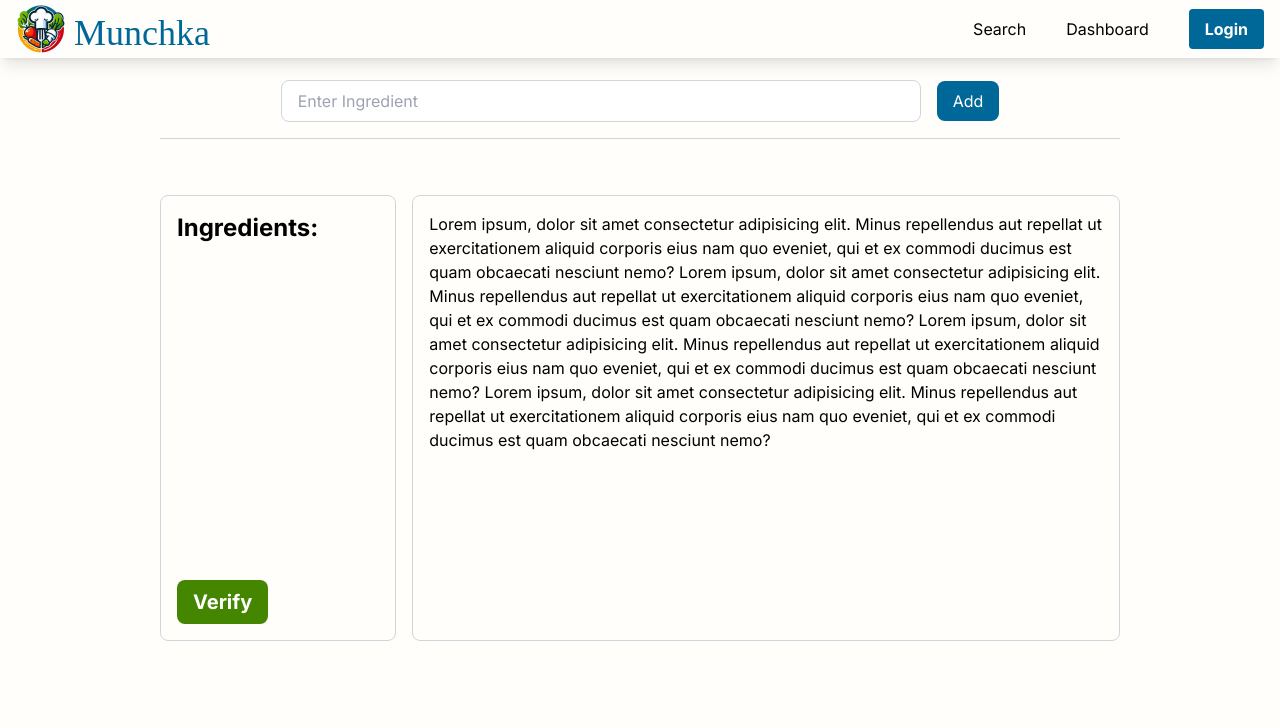
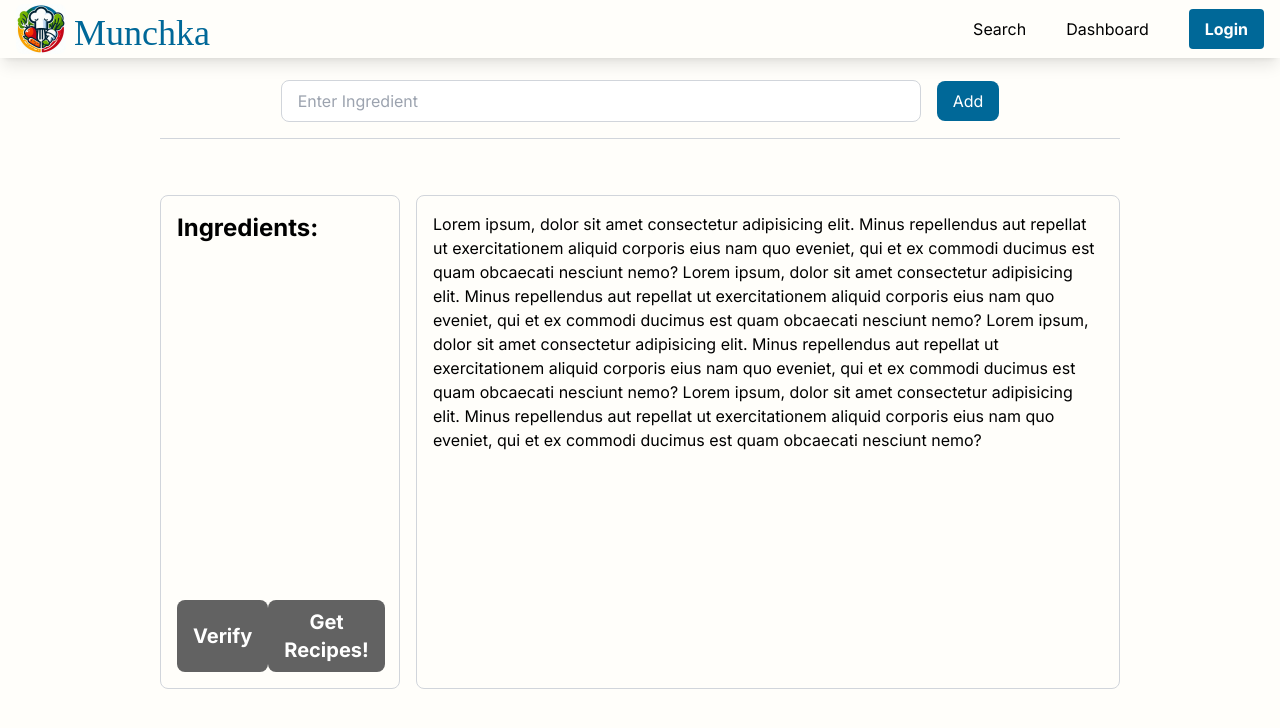
Before and after one commit to kevinxiong613/aws-pricing-analyzer-frontend, a Next.js app: page /search in a window 1280 px wide. Shown: the top 728 px of the page. Built offline with nearby package versions, Linux system fonts and the light colour scheme.

Commit message:
Added functionality to disable certain buttons when an API call is being processed or if their functionality isnt needed

```diff
--- a/package.json
+++ b/package.json
@@ -16,6 +16,7 @@
         "react": "^18",
         "react-dom": "^18",
         "react-icons": "^5.2.1",
+        "react-loader-spinner": "^6.1.6",
         "react-toastify": "^10.0.5",
         "swiper": "^11.1.1",
         "universal-cookie": "^7.1.4"
--- a/src/components/Search.jsx
+++ b/src/components/Search.jsx
@@ -6,116 +6,176 @@ import { verifyIngredients } from "@/api/gemini";
 import { toast, ToastContainer } from "react-toastify"; // Toasts to indicate if something is wrong
 import "react-toastify/dist/ReactToastify.css";
 import { GoCheckCircle } from "react-icons/go";
+import { Circles } from "react-loader-spinner";
 
 export default function Search() {
-    const [badIngredientList, setBadIngredientList] = useState([]);
-    const [goodIngredientList, setGoodIngredientList] = useState([]);
-    const [ingredient, setIngredient] = useState("");
+    const [badIngredientList, setBadIngredientList] = useState([]); // The unverified ingredients, which includes when you just add it
+    const [goodIngredientList, setGoodIngredientList] = useState([]); // The verified ingredients
+    const [ingredient, setIngredient] = useState(""); // Used to keep track of the ingredient in the search bar
+    const [loading, setLoading] = useState(false); // Loading state for API calls
+
     const handleIngredientChange = (event) => {
+        // When the search bar value changes
         setIngredient(event.target.value);
     };
     const handleIngredientAdd = (event) => {
+        // Add the ingredient to the list of ingredients
         event.preventDefault();
-        if (ingredient.length > 3) {
+        if (ingredient.length > 2) {
+            // Any ingredients under length 2 not allowed
             setBadIngredientList([...badIngredientList, ingredient]); // Add ingredient to prompt array
             setIngredient(""); // Turn ingredient back to how it used to be
         }
     };
     const handleKeyDown = (event) => {
+        // Enter key to add ingredient in case people don't want to click "add"
         if (event.key === "Enter") {
             handleIngredientAdd(event);
         }
     };
     const handleVerify = async (event) => {
         event.preventDefault(); // Add this line to prevent it from doing it twice due to it automatically just reloading by default
+
         const verify = async () => {
             try {
                 const ingredientString = badIngredientList.join(", "); // Turn the ingredients into a string to verify
 
-                const prompt = `Tell me which of these ingredients are not meant for cooking: ${ingredientString}. Remember that cooking equipment isn't meant for cooking. Give me a response with the ingredients separated by a comma and don't say anything else`;
-                console.log("PROMPT: " + prompt);
-                const ingredients = await verifyIngredients(prompt);
+                const prompt = `DONT CONSIDER ANY PREVIOUS RESPONSES FOR THIS. Tell me which of these ingredients are NOT consumable foods: ${ingredientString}. Give me a response with the ingredients separated by a comma and don't say anything else.`; // This is the prompt that happened to work best at identifying which are not allowed to be cooked. Gives response back as string seperating the bad ingredients with commas
+
+                const ingredients = await verifyIngredients(prompt); // Call my Express.js route, didn't directly call Gemini here to not worry about exposing API key
 
                 const blacklist = ingredients["text"].split(", "); // Turn the ingredients string back into a list of ingredients
                 const blackset = new Set(blacklist); // Turn it into a set
 
-                const newBadList = [];
-                const newGoodList = goodIngredientList;
+                const newBadList = []; // Set a newBadList to set the bad list to in the end
+                const newGoodList = goodIngredientList; // Temporarily have a variable to keep track of the good list too
                 for (var i = 0; i < badIngredientList.length; i++) {
                     if (!blackset.has(badIngredientList[i])) {
+                        // If an ingredient from the badIngredientList is not in the ingredients Gemini gave, it's safe
                         // This is a good ingredient that's okay to use
                         newGoodList.push(badIngredientList[i]);
                         console.log("fine");
                     } else {
+                        // Otherwise it's not suitable to eat
                         newBadList.push(badIngredientList[i]);
                     }
-                    console.log(newGoodList);
-                    console.log(newBadList);
+                    console.log("Good list: " + newGoodList);
+                    console.log("Bad list: " + newBadList);
                 }
                 setGoodIngredientList(newGoodList);
                 setBadIngredientList(newBadList); // Set the bad ingredient list again
             } catch (error) {
+                // If something goes wrong let the user know
                 toast.error("Could not verify ingredients at this time.", {
                     position: "bottom-right",
                 });
                 console.error(error.message);
+            } finally {
+                setLoading(false); // Disable loading circle no matter what happens so we can see the ingredients again
             }
         };
-        verify();
+        if (badIngredientList.length > 0) {
+            setLoading(true); // Set this to true to make the add button and verify button unclickable, and also add a loading circle
+            verify(); // Only do this if there are ingredients to check
+        }
     };
 
     return (
         <div className="flex flex-col items-center mt-20">
-            {/* Search bar */}
+            {/* ---------- SEARCH BAR ---------- */}
             <ToastContainer />
             <div className="mb-6 border-b border-gray-300 pb-4 w-full md:w-3/4">
                 <div className="flex items-center justify-center">
                     <input
                         type="text"
                         value={ingredient}
-                        onChange={handleIngredientChange}
-                        onKeyDown={handleKeyDown}
+                        onChange={handleIngredientChange} // Keep track of the string that is in the search bar
+                        onKeyDown={handleKeyDown} // Allow the enter key to also add things to the badIngredientList
                         placeholder="Enter Ingredient"
                         className="px-4 py-2 mr-4 border border-gray-300 rounded-lg w-2/3"
                     />
                     <button
-                        onClick={handleIngredientAdd}
-                        className="px-4 py-2 bg-customBlue text-white rounded-lg hover:bg-customLightBlue"
+                        onClick={handleIngredientAdd} // Adds the ingredient to the badIngredientList, not goodIngredientList since it still needs to be checked
+                        className={`px-4 py-2 rounded-lg ${
+                            loading
+                                ? "bg-loading"
+                                : "bg-customBlue text-white hover:bg-customLightBlue"
+                        }`}
+                        disabled={loading} // Disable button when loading
                     >
                         Add
                     </button>
                 </div>
             </div>
-            {/* Ingredients and Description */}
+            {/* ---------- INGREDIENTS AND DESCRIPTION ---------- */}
             <div className="flex w-full md:w-3/4 mt-8">
-                {/* Ingredient List */}
+                {/* ---------- INGREDIENTS BOX ---------- */}
                 <div className="w-1/4 p-4 border border-gray-300 rounded-lg mr-4">
                     <h2 className="text-2xl font-bold mb-4">Ingredients:</h2>
-                    <div className="h-80 overflow-y-auto">
+                    {loading ? ( // Need this, kind of ugly but want a loading circle if this is the case
+                        <div className="flex justify-center items-center h-80 overflow-y-auto mb-5">
+                            <Circles color="#00BFFF" height={80} width={80} />
+                        </div>
+                    ) : (
+                        <div className="h-80 overflow-y-auto mb-5">
                             <ul className="list-disc">
                                 {goodIngredientList.map((ingredient, index) => (
-                                <li key={index} className="text-lg flex items-center">
-                                    <GoCheckCircle color="green" className="mr-3" />
+                                    <li
+                                        key={index} // Map the ingredients into a list to be displayed
+                                        className="text-lg flex items-center"
+                                    >
+                                        <GoCheckCircle // Use circle icons for good ingredients that have been verified
+                                            color="green"
+                                            className="mr-3"
+                                        />
                                         {ingredient}
                                     </li>
                                 ))}
                                 {badIngredientList.map((ingredient, index) => (
                                     <li key={index} className="text-lg flex items-center">
-                                    <GoAlert color="red" className="mr-3" />
+                                        <GoAlert color="red" className="mr-3" />{" "}
+                                        {/* Use alert icons for ingredients that weren't verified */}
                                         {ingredient}
                                     </li>
                                 ))}
                             </ul>
                         </div>
-                    <button
-                        className="bg-customGreen py-2 px-4 font-bold text-white text-xl rounded-lg hover:bg-customLightGreen"
+                    )}
+                    <div className="flex justify-between">
+                        {/* ---------- VERIFY BUTTON ---------- */}
+                        <button // Verification button to verify again
+                            className={`py-2 px-4 font-bold text-white text-xl rounded-lg ${
+                                loading || badIngredientList.length < 1
+                                    ? "bg-loading"
+                                    : "bg-customGreen hover:bg-customLightGreen"
+                            }`}
                             type="submit"
                             onClick={handleVerify}
+                            disabled={loading || badIngredientList.length < 1} // Disable button when loading
                         >
                             Verify
                         </button>
+                        <button // Verification button to verify again
+                            className={`py-2 px-4 font-bold text-white text-xl rounded-lg ${
+                                loading ||
+                                badIngredientList.length > 0 ||
+                                goodIngredientList.length < 1 // If any of these conditions are true don't let them click it
+                                    ? "bg-loading"
+                                    : "bg-customGreen hover:bg-customLightGreen"
+                            }`}
+                            type="submit"
+                            onClick={handleVerify}
+                            disabled={
+                                loading ||
+                                badIngredientList.length > 0 ||
+                                goodIngredientList.length < 1
+                            } // Disable button when loading, or if there are still bad ingredients, or there are no good ingredients
+                        >
+                            Get Recipes!
+                        </button>
                     </div>
-                {/* Description */}
+                </div>
+                {/* ---------- RECIPE DESCRIPTION ---------- */}
                 <div className="w-3/4 p-4 border border-gray-300 rounded-lg">
                     <p>
                         Lorem ipsum, dolor sit amet consectetur adipisicing elit. Minus
--- a/tailwind.config.js
+++ b/tailwind.config.js
@@ -24,6 +24,7 @@ module.exports = {
                 customLightBlue: "#4d97b7",
                 customGreen: "#458601",
                 customLightGreen: "#73b400",
+                loading: "#626262",
             },
         },
     },
```
Also changed, not shown: src/api/gemini.jsx (+13 -1 lines), src/app/globals.css (+5 -5 lines), 1 other file (tests, documents, lock files or other folders). Lines whose indentation alone changed are shown as unchanged.
